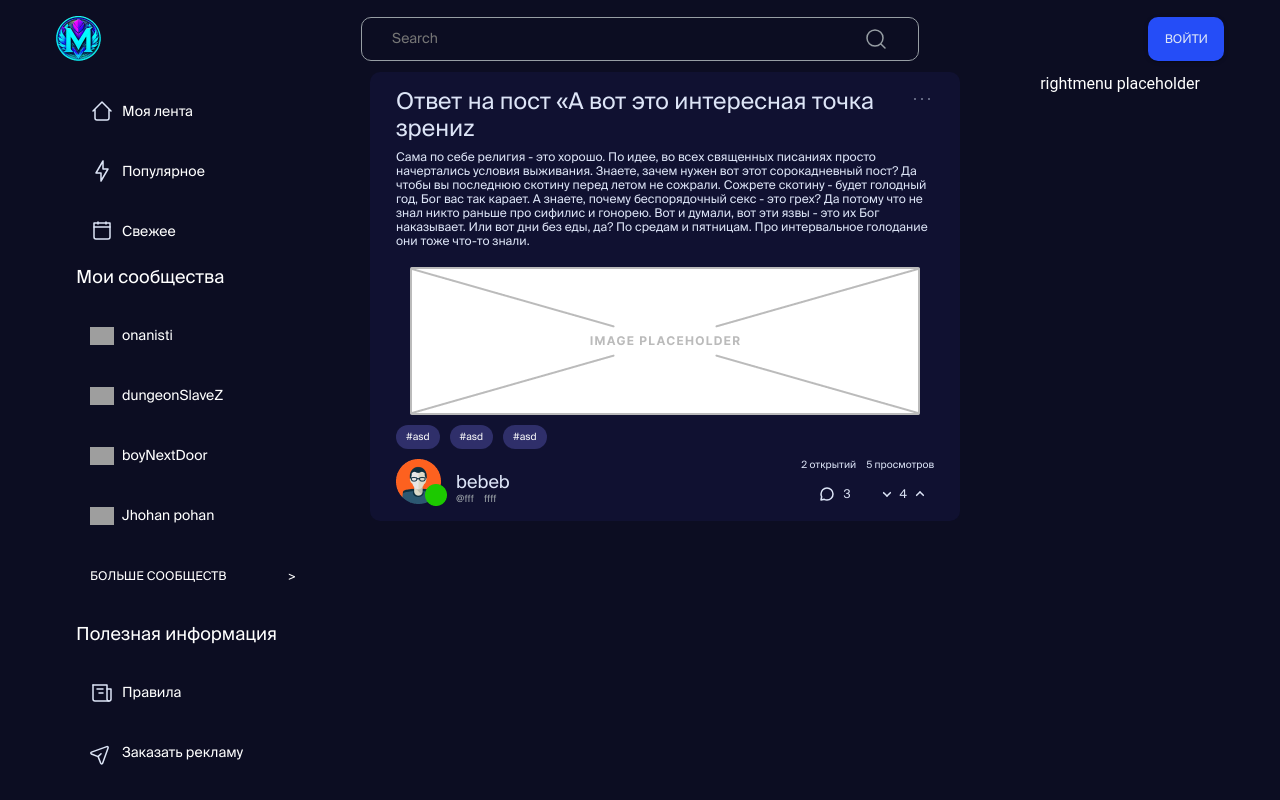
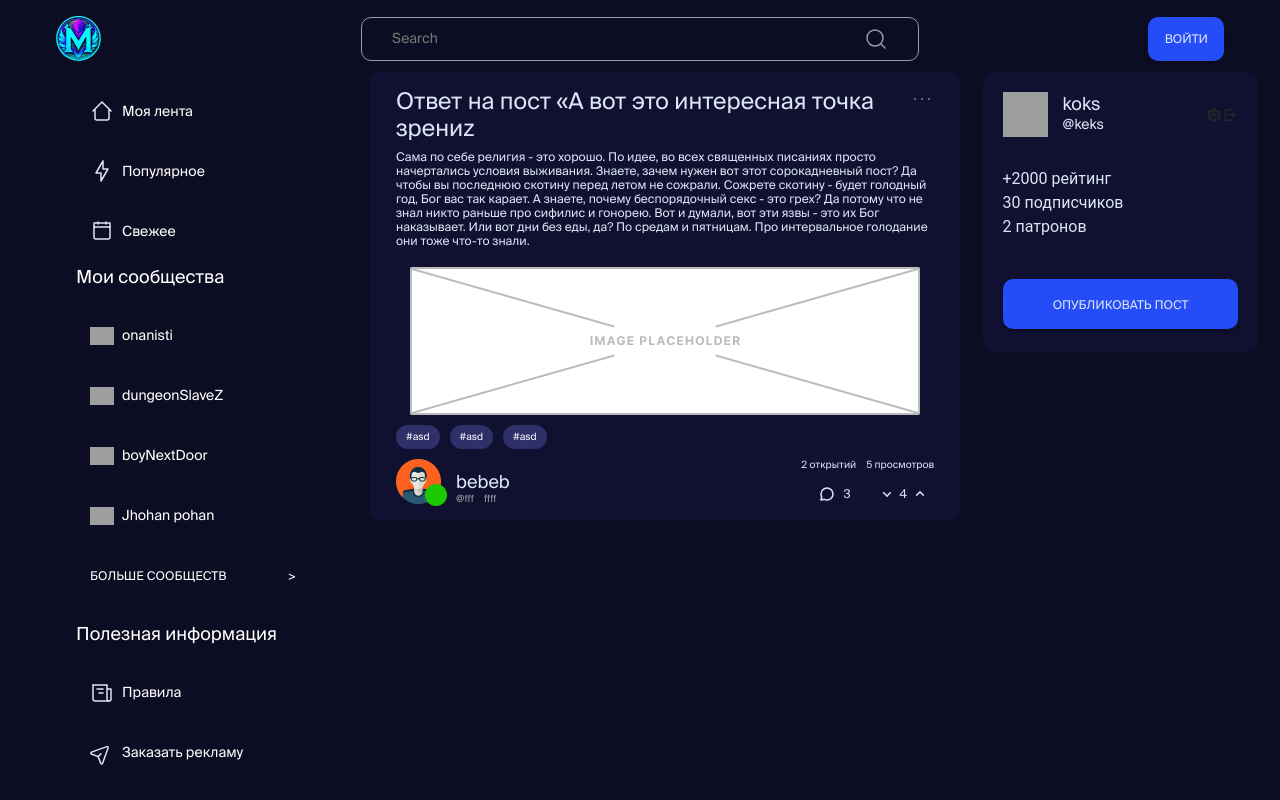
Before and after one commit to abnormalize0/DailyTeleFrog, a Vue app in the folder client/: page / in a window 1280 px wide. Built offline with nearby package versions, Linux system fonts and the light colour scheme; grey boxes are pictures that could not be loaded; the HTML template or start-up script is replaced by a standard one.

Commit message:
finished right menu

```diff
--- a/client/public/css/Icons.css
+++ b/client/public/css/Icons.css
@@ -50,6 +50,12 @@
 .calendar-icon {
   background: url("../icons/calendar.svg");
 }
+.exit-icon {
+  background: url("../icons/exit.svg");
+}
+.settings-icon {
+  background: url("../icons/settings.svg");
+}
 
 /* SIZE */
 .search-text-secondary-color-icon,
@@ -66,7 +72,9 @@
 .bookmark-text-color-icon,
 .comment-text-color-icon,
 .arrow-down-text-color-icon,
-.arrow-up-text-color-icon {
+.arrow-up-text-color-icon,
+.exit-icon,
+.settings-icon {
   height: 16px;
   width: 16px;
 }
@@ -78,7 +86,9 @@
 .comment-text-color-icon,
 .arrow-down-text-color-icon,
 .arrow-up-text-color-icon,
-.menu-kebab-text-color-icon {
+.menu-kebab-text-color-icon,
+.exit-icon,
+.settings-icon {
   display: block;
   cursor: pointer;
 }
--- a/client/src/App.vue
+++ b/client/src/App.vue
@@ -10,7 +10,7 @@
         <PostPreview :post="post"></PostPreview>
       </div>
       <div style="grid-column: 3;" class="justify-center d-flex">
-        <div style=" color: white;">rightmenu placeholder</div>
+        <RightMenuComponent></RightMenuComponent>
       </div>
     </div>
 
@@ -25,14 +25,16 @@
 import HeaderComponent from "@/components/common/HeaderComponent.vue";
 import LeftMenuComponent from "@/components/common/LeftMenuComponent.vue";
 import PostPreview from "./components/feed/post-preview/PostPreview.vue";
+import RightMenuComponent from "./components/common/right-menu/RightMenuComponent.vue";
 
 export default {
   name: "MVP",
   components: {
     HeaderComponent,
     LeftMenuComponent,
-    PostPreview
-  },
+    PostPreview,
+    RightMenuComponent
+},
   data() {
     return {
       groups: [
--- /dev/null
+++ b/client/src/components/common/right-menu/AvatarBlockComponent.vue
@@ -0,0 +1,87 @@
+<template>
+    <div class="left-block text-color">
+	<div class="avatar-header">
+		<img style="width: 45px; height: 45px;" :src="avatarBlock.avatarImgSrc" />
+		<div>
+			<div class="d-flex justify-start p1">
+				{{ avatarBlock.profileName }}
+			</div>
+			<div class="d-flex justify-start additional-info">
+				<div class="p2">{{ avatarBlock.profileTag }}</div>
+			</div>
+		</div>
+		<div class="d-flex icons-container">
+			<i class="settings-icon icon"></i>
+			<i class="exit-icon icon"></i>
+		</div>
+	</div>
+	<div class="stats-section">
+		<div v-if="avatarBlock.rating">
+		{{getRating(avatarBlock.rating)}}
+		</div>
+		<div v-if="avatarBlock.subscribers">
+		{{getSubs(avatarBlock.subscribers)}}
+		</div>
+		<div v-if="avatarBlock.patrons">
+		{{getPatrons(avatarBlock.patrons)}}
+		</div>
+	</div>
+    </div>
+  </template>
+
+  <style scoped>
+  .left-block {
+    height: 187px;
+    width: 235px;
+    margin-top: 20px;
+  }
+  .avatar-header {
+    display: flex;
+    gap: 15px;
+    align-items: center;
+  }
+  .stats-section {
+    height: 80px;
+    gap: 7px;
+    margin-top: 30px;
+  }
+  .icons-container {
+    justify-content: right;
+    width: 100%;
+  }
+  </style>
+
+  <script>
+  export default {
+    name: "AvatarBlockComponent",
+    props: {
+	avatarBlock: {
+		avatarImgSrc: String,
+		rating: Number,
+		subscribers: Number,
+		patrons: Number,
+		profileName: String,
+		profileTag: String
+	}
+    },
+    data() {
+      return {
+
+      };
+    },
+    mounted() {
+
+    },
+    methods: {
+		getRating(amount) {
+			return "+" +  amount.toString(10) + " рейтинг";
+		},
+		getSubs(amount) {
+			return amount.toString(10) + " подписчиков";
+		},
+		getPatrons(amount) {
+			return amount.toString(10) + " патронов";
+		},
+	},
+  };
+  </script>
--- /dev/null
+++ b/client/src/components/common/right-menu/RightMenuComponent.vue
@@ -0,0 +1,57 @@
+<template>
+  <div class="wrap-menu primary-rounded background-secondary-color">
+    <div class="d-flex justify-center avatar-login-section">
+ <AvatarBlockComponent :avatarBlock="avatarBlock"></AvatarBlockComponent>
+    </div>
+    <div class="d-flex justify-center publsh-post-button">
+ <BasicPrimaryButton class="button-right-menu" content="ОПУБЛИКОВАТЬ ПОСТ"></BasicPrimaryButton>
+    </div>
+  </div>
+</template>
+
+<style scoped>
+.wrap-menu {
+	width: 275px;
+	height: 280px;
+}
+.button-right-menu {
+	height: 50px !important;
+	width: 235px;
+}
+      .publish-post-button {
+
+      }
+      .avatar-login-section {
+
+      }
+</style>
+
+<script>
+import BasicPrimaryButton from '@/components/basic/BasicPrimaryButton.vue';
+import AvatarBlockComponent from '@/components/common/right-menu/AvatarBlockComponent.vue'
+
+export default {
+  name: "RightMenuComponent",
+  components: { BasicPrimaryButton, AvatarBlockComponent },
+  props: {
+    groups: [],
+  },
+  data() {
+    return {
+      avatarBlock: {
+        avatarImgSrc: "../../../assets/Avatar.png",
+        subscribers:30,
+        rating:2000,
+        patrons:2,
+	profileName: "koks",
+	profileTag: "@keks",
+      }
+    };
+  },
+  mounted() {
+
+  },
+  methods: {
+  },
+};
+</script>
```
Also changed, not shown: client/public/icons/exit.svg (added), client/public/icons/settings.svg (added), client/src/components/common/right-menu/LoginProfileComponent.vue (added).
